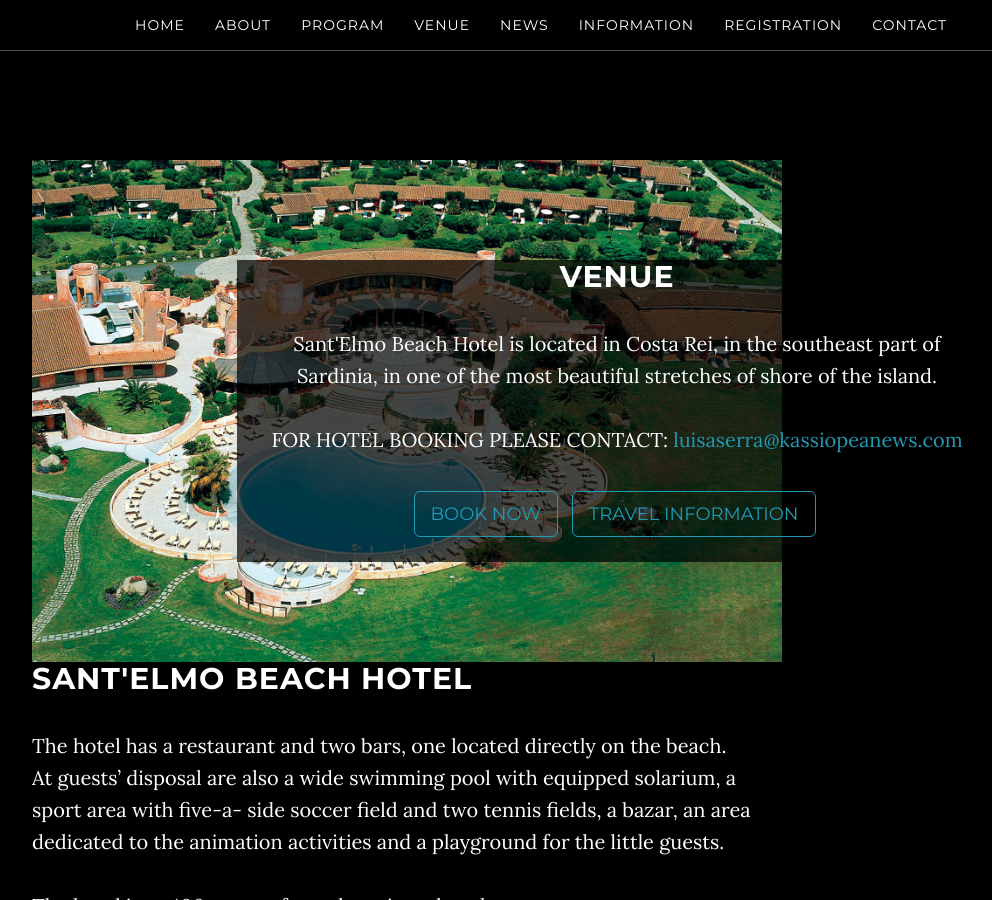
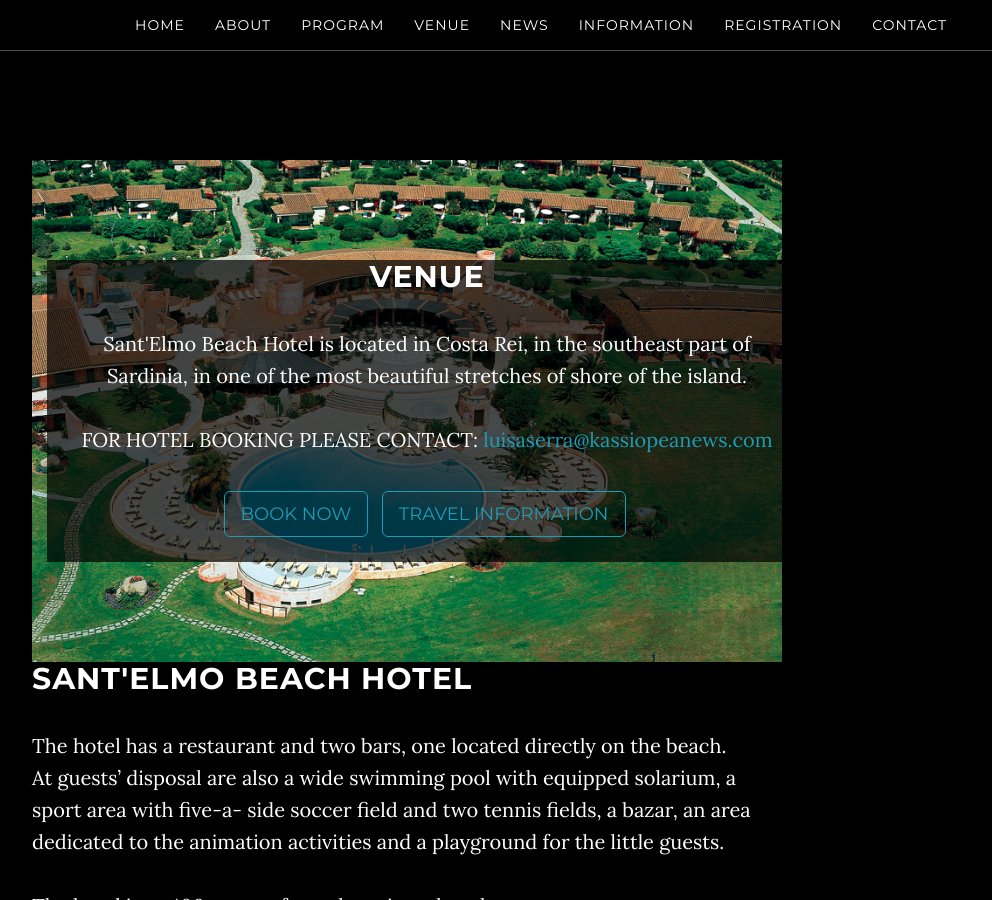
Before and after one commit to breakingthelimits/supereddington2018, a Jekyll site: the page built from venue/index.html, in a window 1280 px wide and 900 px high, scrolled down 308 px. Shown: the whole window, without its empty margins (248-1240 px from the left). Built offline with Jekyll 4.4.1, drawn with Linux system fonts in a browser that asks for light colours.

Commit message:
add venue form

```diff
--- a/venue/index.html
+++ b/venue/index.html
@@ -2,7 +2,30 @@
 layout: default
 title: Room information
 ---
-{% include venue.html %}
+
+<section id="venue" class="content-section text-center">
+        <div class="venue-section">
+            <div class="container">
+                <div class="col-md-8" style="background-color:rgba(0,0,0,0.7)">
+                    <h2>Venue</h2>
+                    <p> Sant'Elmo Beach Hotel is located in Costa Rei, in the southeast part of Sardinia,
+                       in one of the most beautiful stretches of shore of the island. <br />  <br />
+                       FOR HOTEL BOOKING PLEASE CONTACT: <a href="mailto:luisaserra@kassiopeanews.com"> luisaserra@kassiopeanews.com</a> <br />
+                    </p>
+                    <ul class="list-inline banner-social-buttons">
+                        <li>
+                            <a href="mailto:luisaserra@kassiopeanews.com" class="btn btn-default btn-lg">BOOK NOW</a>
+                        </li>
+                        <li>
+                            <a href={{ site.baseurl }}/travel class="btn btn-default btn-lg">Travel information</a>
+                        </li>
+                    </ul>
+                </div>
+            </div>
+        </div>
+    </section>
+
+
 
 
 <h2>Sant'Elmo Beach Hotel </h2>
```
